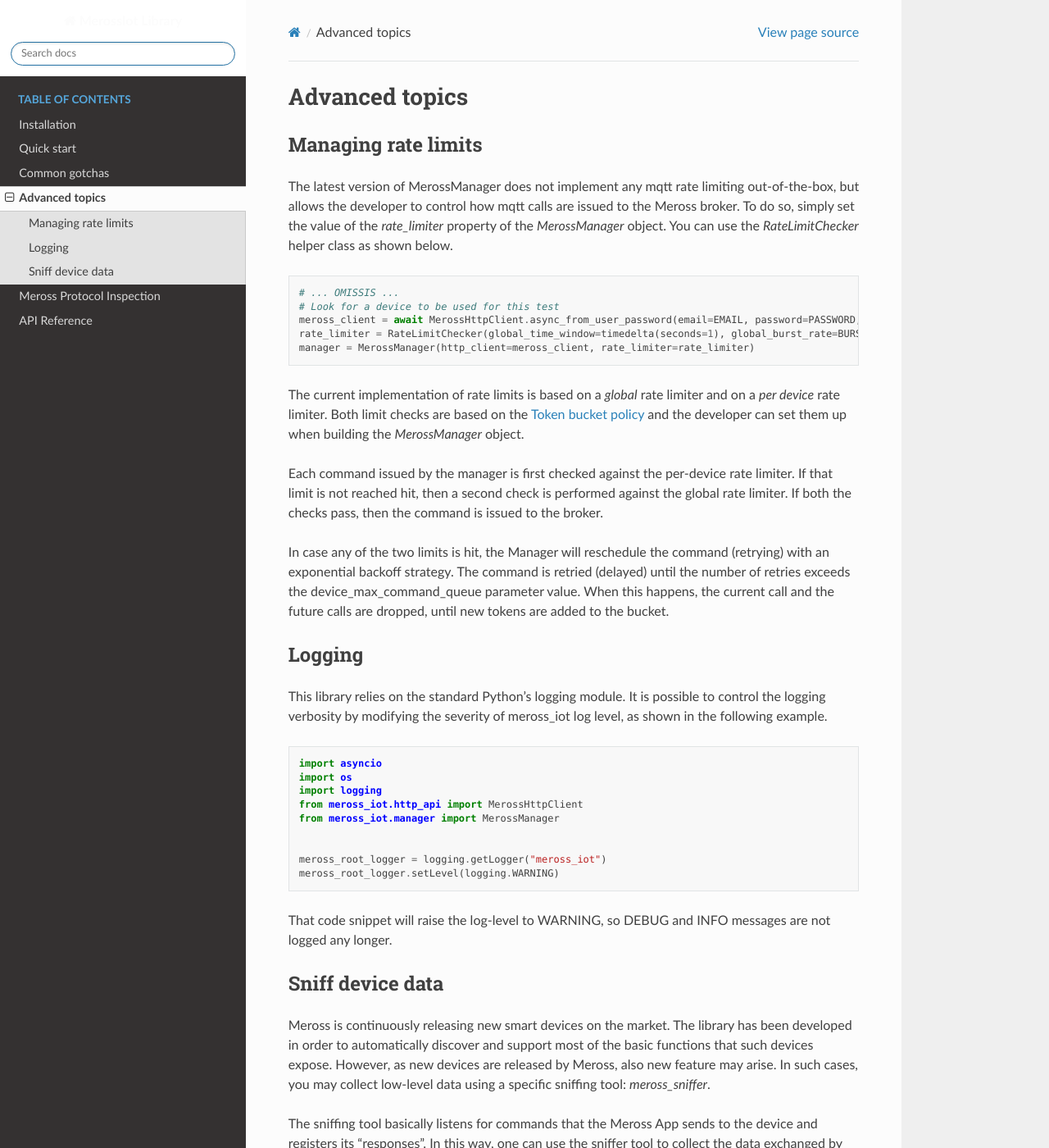
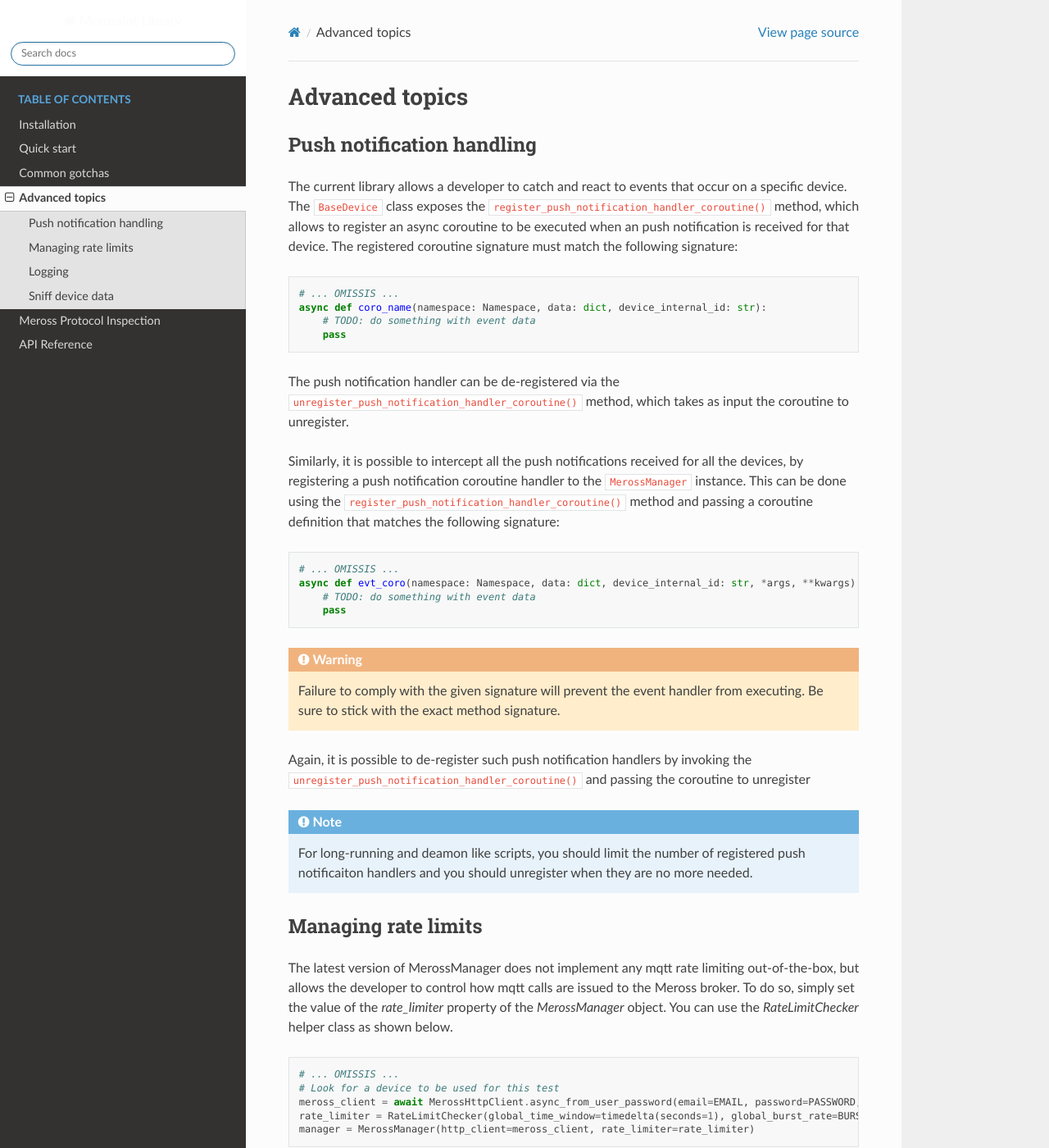
Before and after one commit to albertogeniola/MerossIot, a Sphinx documentation site: the page built from docs/advanced-topics.rst, in a window 1280 px wide and 1400 px high. Shown: the whole window at 82% size. Built offline with Sphinx 7.4.7 and the Read the Docs theme 2.0.0, drawn with Linux system fonts in a browser that asks for light colours.

Commit message:
Documented push notification handlers

```diff
--- a/docs/advanced-topics.rst
+++ b/docs/advanced-topics.rst
@@ -1,5 +1,47 @@
 Advanced topics
 ===============
+
+Push notification handling
+--------------------------
+
+The current library allows a developer to catch and react to events that occur on a specific device.
+The :code:`BaseDevice` class exposes the :code:`register_push_notification_handler_coroutine()` method, which
+allows to register an async coroutine to be executed when an push notification is received for that device.
+The registered coroutine signature must match the following signature:
+
+.. code-block:: python
+
+    # ... OMISSIS ...
+    async def coro_name(namespace: Namespace, data: dict, device_internal_id: str):
+        # TODO: do something with event data
+        pass
+
+The push notification handler can be de-registered via the :code:`unregister_push_notification_handler_coroutine()`
+method, which takes as input the coroutine to unregister.
+
+Similarly, it is possible to intercept all the push notifications received for all the devices, by registering a push
+notification coroutine handler to the :code:`MerossManager` instance. This can be done using the
+:code:`register_push_notification_handler_coroutine()` method and passing a coroutine definition that matches the
+following signature:
+
+.. code-block:: python
+
+    # ... OMISSIS ...
+    async def evt_coro(namespace: Namespace, data: dict, device_internal_id: str, *args, **kwargs):
+        # TODO: do something with event data
+        pass
+
+
+.. warning::
+   Failure to comply with the given signature will prevent the event handler from executing.
+   Be sure to stick with the exact method signature.
+
+Again, it is possible to de-register such push notification handlers by invoking the
+:code:`unregister_push_notification_handler_coroutine()` and passing the coroutine to unregister
+
+.. note::
+   For long-running and deamon like scripts, you should limit the number of registered push notificaiton handlers
+   and you should unregister when they are no more needed.
 
 Managing rate limits
 --------------------
```
Also changed, not shown: 1 other file.
